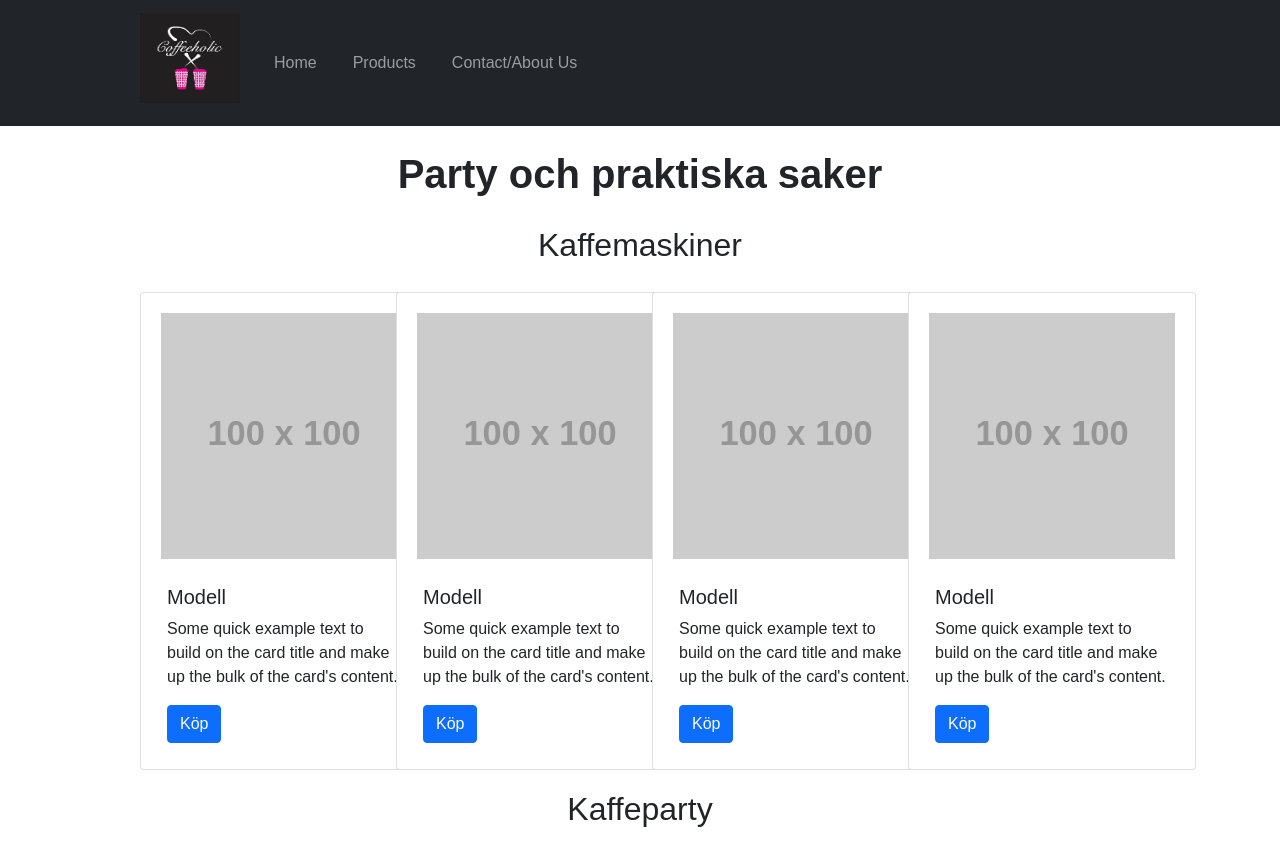
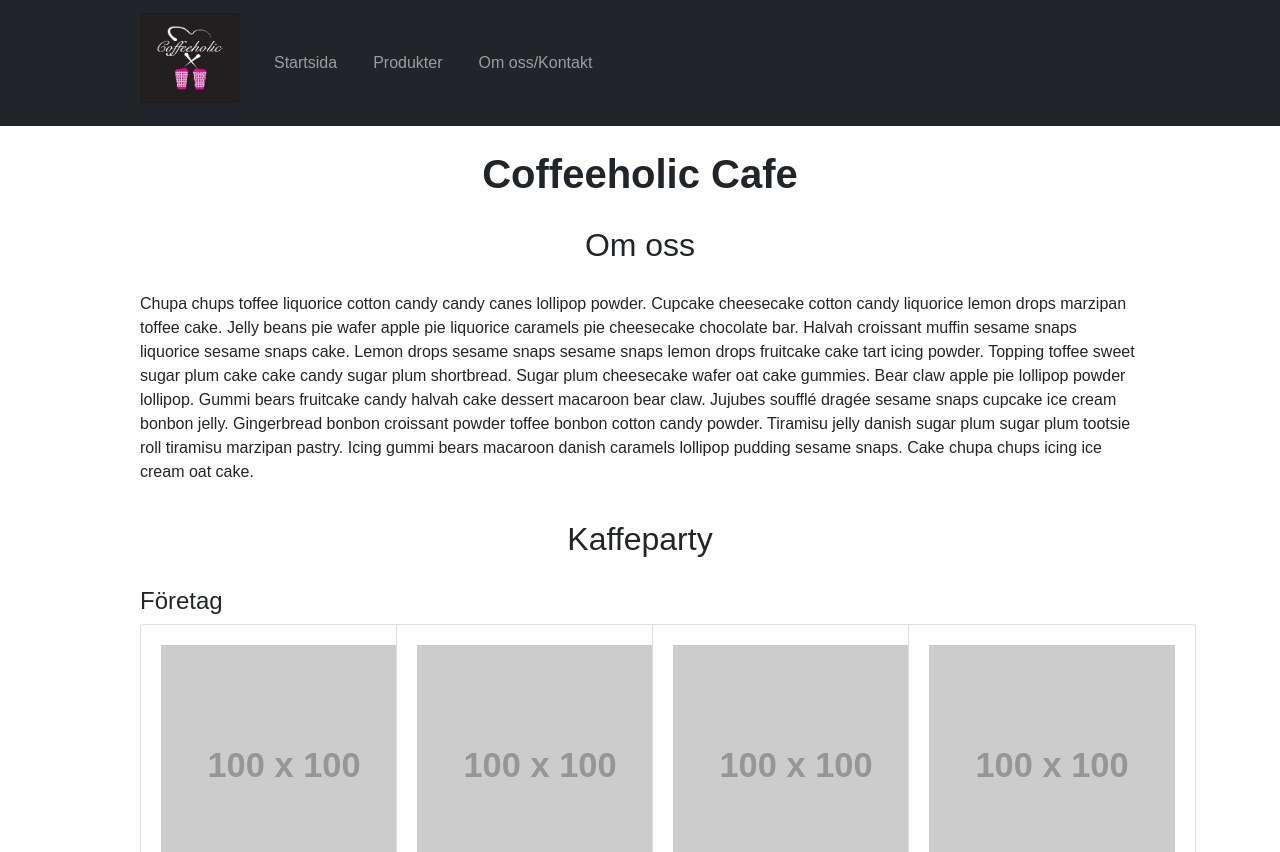
Before and after one commit to elisabethdroeser/FrontendExcercise8, a plain HTML site: page products.html in a window 1280 px wide. Shown: the top 852 px of the page. Drawn offline with nearby package versions, Linux system fonts and the light colour scheme; placeholder pictures from the web are drawn by us.

```diff
--- a/products.html
+++ b/products.html
@@ -22,9 +22,9 @@
 
                 <div class="collapse navbar-collapse" id="navbarCollapse">
                     <ul class="nav navbar-nav mr-auto">
-                        <li class="nav-item active"><a class="nav-link" href="index.html">Home</a></li>
-                        <li class="nav-item"><a class="nav-link" href="products.html">Products</a></li>
-                        <li class="nav-item"><a class="nav-link" href="contact.html">Contact/About Us</a></li>
+                        <li class="nav-item active"><a class="nav-link" href="index.html">Startsida</a></li>
+                        <li class="nav-item"><a class="nav-link" href="products.html">Produkter</a></li>
+                        <li class="nav-item"><a class="nav-link" href="contact.html">Om oss/Kontakt</a></li>
                     </ul>
                 </div>
             </div>
@@ -32,48 +32,11 @@
     </header>
 
     <div class="container">
-        <h1>Party och praktiska saker</h1>
-        <h2>Kaffemaskiner</h2>
+        <h1>Coffeeholic Cafe</h1>
+        <h2>Om oss</h2>
         <div class="row">
-            <div class="col-md-3">
-                <div class="card" style="width: 18rem;">
-                        <img class="card-img-top" src="https://via.placeholder.com/100" alt="Picture" style="padding: 10px;">
-                        <div class="card-body">
-                        <h5 class="card-title">Modell</h5>
-                        <p class="card-text">Some quick example text to build on the card title and make up the bulk of the card's content.</p>
-                        <a href="#" class="btn btn-primary">Köp</a>
-                        </div>
-                </div>
-            </div>
-            <div class="col-md-3">
-                <div class="card" style="width: 18rem;">
-                    <img class="card-img-top" src="https://via.placeholder.com/100" alt="Picture" style="padding: 10px;">
-                    <div class="card-body">
-                      <h5 class="card-title">Modell</h5>
-                      <p class="card-text">Some quick example text to build on the card title and make up the bulk of the card's content.</p>
-                      <a href="#" class="btn btn-primary">Köp</a>
-                    </div>
-                </div>
-            </div>
-            <div class="col-md-3">
-                <div class="card" style="width: 18rem;">
-                    <img class="card-img-top" src="https://via.placeholder.com/100" alt="Picture" style="padding: 10px;">
-                    <div class="card-body">
-                      <h5 class="card-title">Modell</h5>
-                      <p class="card-text">Some quick example text to build on the card title and make up the bulk of the card's content.</p>
-                      <a href="#" class="btn btn-primary">Köp</a>
-                    </div>
-                </div>
-            </div>
-            <div class="col-md-3">
-                <div class="card" style="width: 18rem;">
-                    <img class="card-img-top" src="https://via.placeholder.com/100" alt="Picture" style="padding: 10px;">
-                    <div class="card-body">
-                      <h5 class="card-title">Modell</h5>
-                      <p class="card-text">Some quick example text to build on the card title and make up the bulk of the card's content.</p>
-                      <a href="#" class="btn btn-primary">Köp</a>
-                    </div>
-                </div>
+            <div class="col-md-12">
+                <p>Chupa chups toffee liquorice cotton candy candy canes lollipop powder. Cupcake cheesecake cotton candy liquorice lemon drops marzipan toffee cake. Jelly beans pie wafer apple pie liquorice caramels pie cheesecake chocolate bar. Halvah croissant muffin sesame snaps liquorice sesame snaps cake. Lemon drops sesame snaps sesame snaps lemon drops fruitcake cake tart icing powder. Topping toffee sweet sugar plum cake cake candy sugar plum shortbread. Sugar plum cheesecake wafer oat cake gummies. Bear claw apple pie lollipop powder lollipop. Gummi bears fruitcake candy halvah cake dessert macaroon bear claw. Jujubes soufflé dragée sesame snaps cupcake ice cream bonbon jelly. Gingerbread bonbon croissant powder toffee bonbon cotton candy powder. Tiramisu jelly danish sugar plum sugar plum tootsie roll tiramisu marzipan pastry. Icing gummi bears macaroon danish caramels lollipop pudding sesame snaps. Cake chupa chups icing ice cream oat cake.</p>
             </div>
         </div>
         <h2>Kaffeparty</h2>
```
Also changed, not shown: contact.html (added, +58 -0 lines), index.html (+4 -4 lines).
